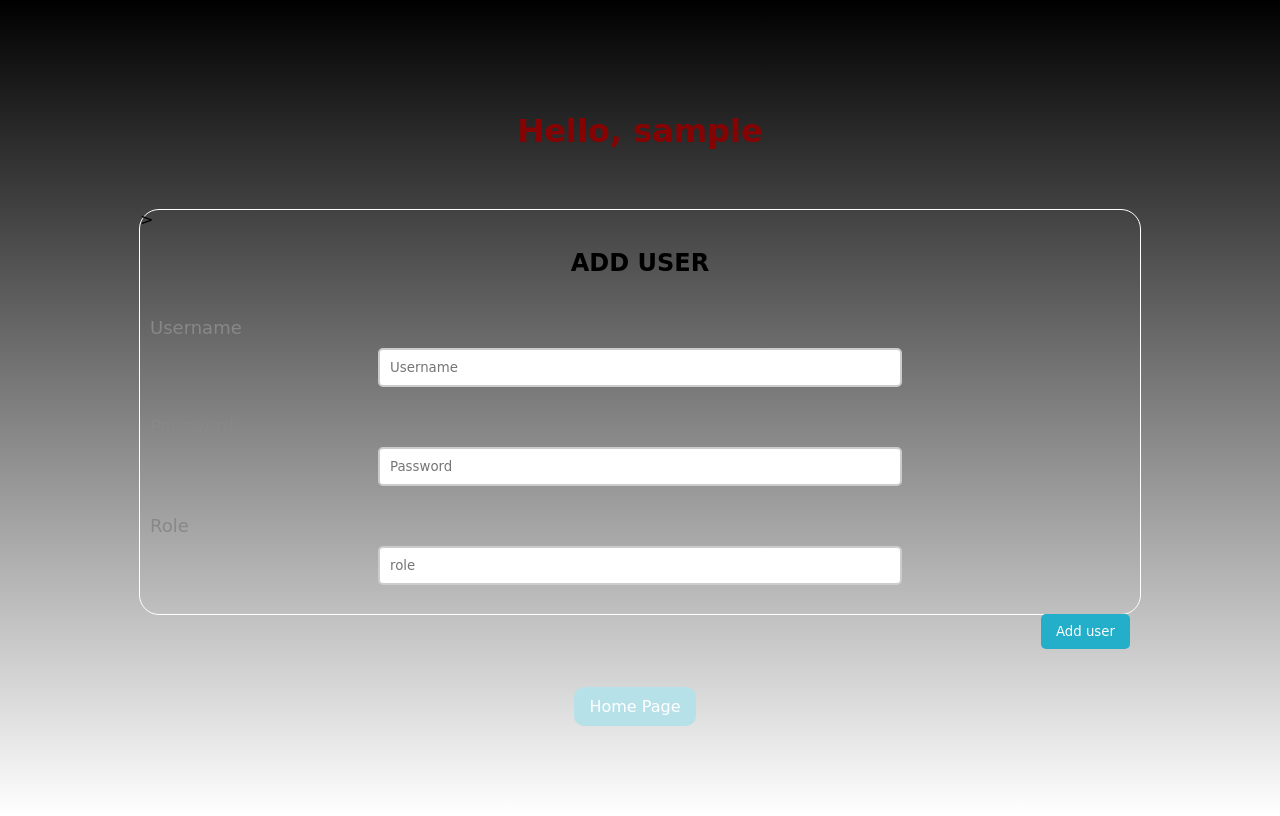
After one commit to theGiuMac/pasd-PoC, a PHP site: page /add_user_page.php in a window 1280 px wide. The commit adds this page. Run offline with PHP 8.4, Linux system fonts and the light colour scheme; the visitor is signed in with stand-in values (Sample User, id 1).

Commit message:
adding add_user

```diff
--- /dev/null
+++ b/add_user_page.php
@@ -0,0 +1,49 @@
+<?php
+session_start();
+if (isset($_SESSION['id']) && isset($_SESSION['username'])) {
+?>
+
+<!DOCTYPE html>
+<html>
+
+<head>
+    <title>Add User</title>
+    <link rel="stylesheet" type="text/css" href="style.css">
+</head>
+
+<body>
+    <h1>Hello, <?php echo $_SESSION['username']; ?></h1>
+    <br>
+    <br>
+    <div class="add-user-container">
+        <form action="add_user.php" method="post" style="width: 1000px; border: 1px solid #ffffff;  border-radius: 20px;">>
+        <div class="add-user-container2">
+            <h2>ADD USER</h2>
+            <?php if (isset($_GET['error'])) { ?>
+                <p class="error"><?php echo $_GET['error']; ?></p>
+            <?php }?>
+            <label>Username</label>
+            <input type="text" name="username" placeholder="Username"><br>
+            <label>Password</label>
+            <input type="password" name="password" placeholder="Password"><br>
+            <label>Role</label>
+            <input type="text" name="role" placeholder="role"><br>
+            <button type="submit">Add user</button>
+        </div>
+
+        </form>
+    </div>
+    </form>
+    <br>
+    <br>
+    <a href="manager_home.php">Home Page</a>
+</body>
+
+</html>
+
+<?php
+} else {
+    header("Location: index.php");
+    exit();
+}
+?>
--- a/manager_home.php
+++ b/manager_home.php
@@ -55,6 +55,8 @@ if (isset($_SESSION['id']) && isset($_SESSION['username'])) {
     </form>
     <br>
     <br>
+    <a href="add_user_page.php"> Add a user </a>
+    <br>
     <a href="logout.php">Logout</a>
 </body>
 
```
Also changed, not shown: add_user.php (added, +59 -0 lines).
